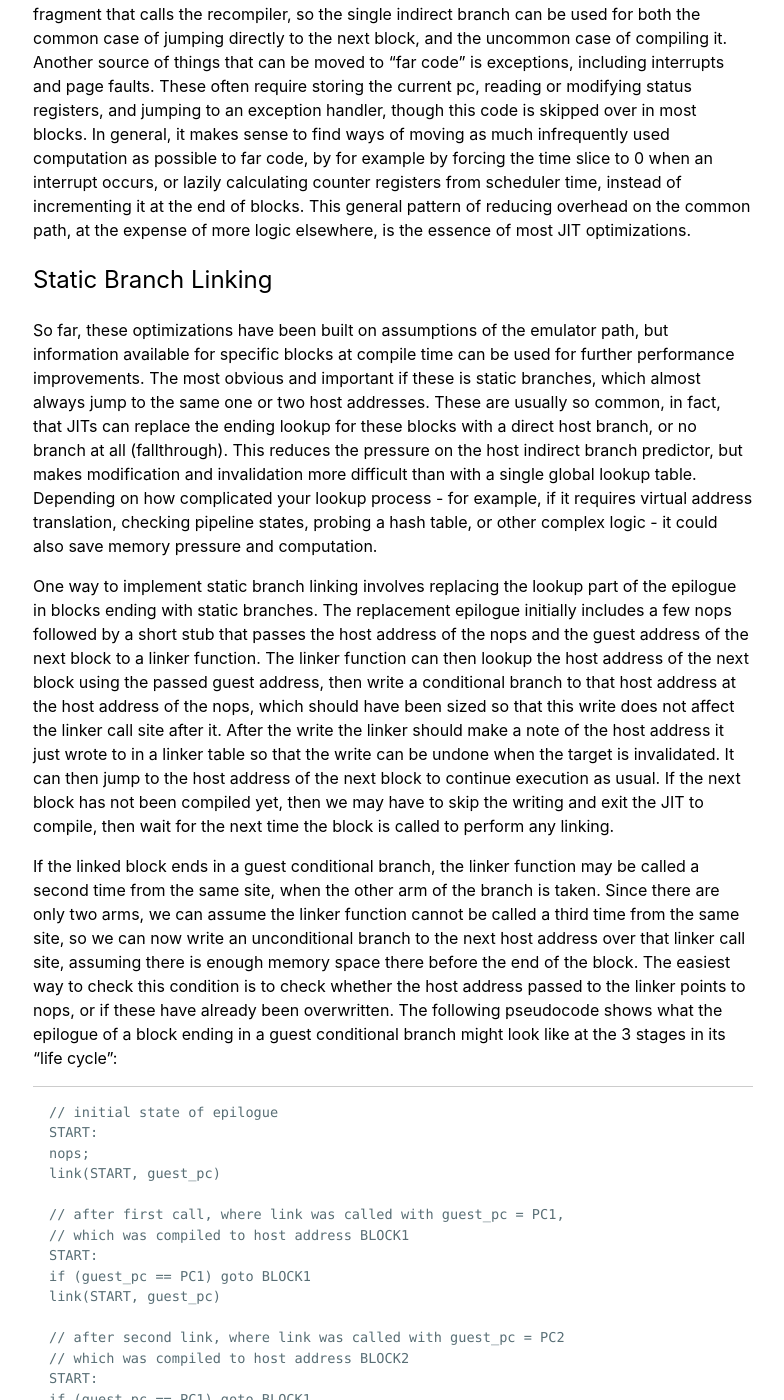
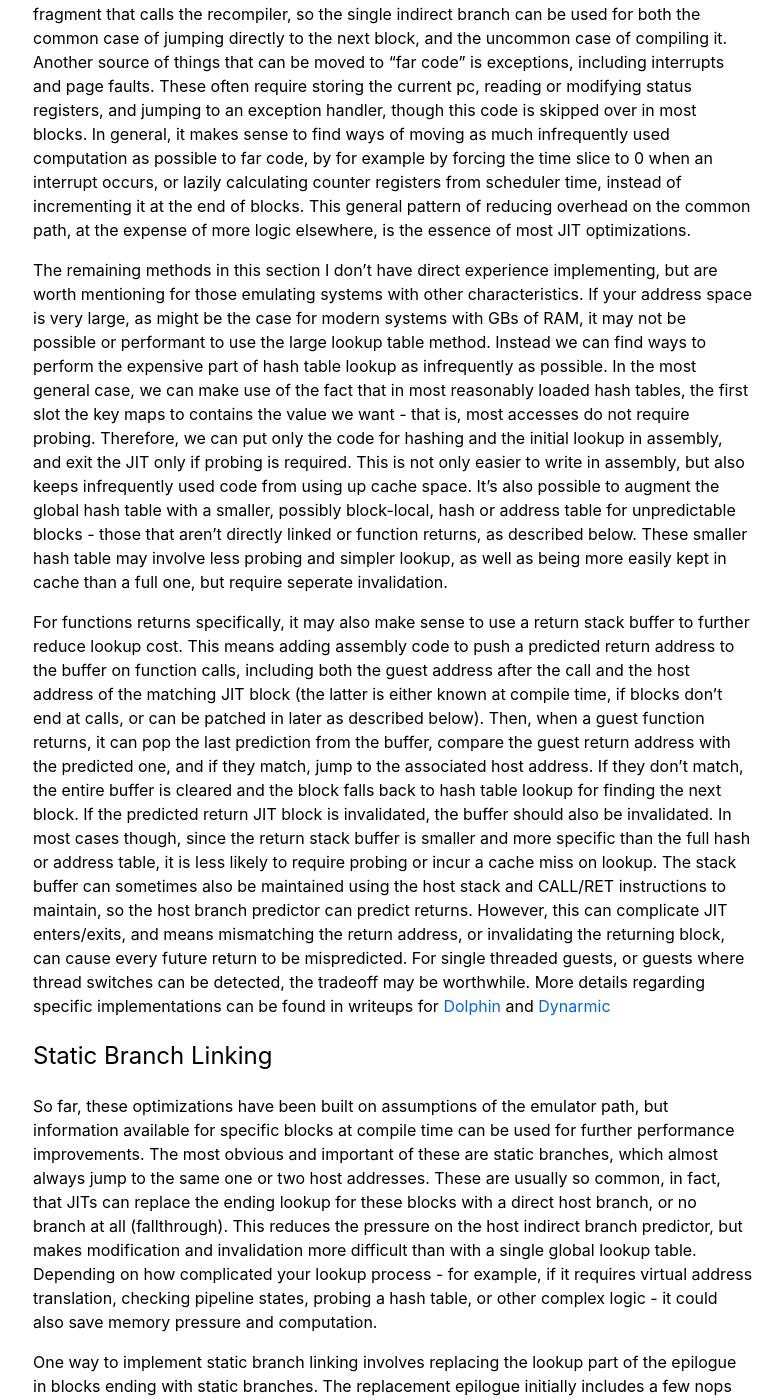
Before and after one commit to emudev-org/emudev.org, a Jekyll site: the page built from _posts/2021-02-01-Dynarec.md, in a window 1280 px wide and 1400 px high, scrolled down 2734 px. Shown: the whole window, without its empty margins (247-1031 px from the left). Built offline with Jekyll 4.4.1, drawn with Linux system fonts in a browser that asks for light colours; some of the changed text lies outside the part shown.

Commit message:
Mention RSBs and in-JIT hash table lookup

```diff
--- a/_posts/2021-02-01-Dynarec.md
+++ b/_posts/2021-02-01-Dynarec.md
@@ -71,9 +71,9 @@ return next_pc
 Our first and most important optimization is to move the most common path
 through this outer loop into assembly. Most of the time, we won't need to handle
 an interrupt or scheduler event, so blocks only need to verify that they do not
-need to exit the JIT, then lookup the address of the translation for next block
-and jump to it - if the exit checks do not pass or the next block has not yet
-been compiled, only then do we have to incur the overhead of saving and
+need to exit the JIT, then lookup the address of the translation for the next
+block and jump to it - if the exit checks do not pass or the next block has not
+yet been compiled, only then do we have to incur the overhead of saving and
 restoring registers. Doing a hash table lookup in assembly can be expensive, not
 to mention difficult to implement, so one way to simplify is to replace it with
 a flat lookup table of pointers, one for each possible guest target address.
@@ -139,11 +139,52 @@ instead of incrementing it at the end of blocks. This general pattern of
 reducing overhead on the common path, at the expense of more logic elsewhere, is
 the essence of most JIT optimizations.
 
+The remaining methods in this section I don't have direct experience
+implementing, but are worth mentioning for those emulating systems with other
+characteristics. If your address space is very large, as might be the case for
+modern systems with GBs of RAM, it may not be possible or performant to use the
+large lookup table method. Instead we can find ways to perform the expensive
+part of hash table lookup as infrequently as possible. In the most general case,
+we can make use of the fact that in most reasonably loaded hash tables, the
+first slot the key maps to contains the value we want - that is, most accesses
+do not require probing. Therefore, we can put only the code for hashing and the
+initial lookup in assembly, and exit the JIT only if probing is required. This
+is not only easier to write in assembly, but also keeps infrequently used code
+from using up cache space. It's also possible to augment the global hash table
+with a smaller, possibly block-local, hash or address table for unpredictable
+blocks - those that aren't directly linked or function returns, as described
+below. These smaller hash table may involve less probing and simpler lookup, as
+well as being more easily kept in cache than a full one, but require seperate
+invalidation.
+
+For functions returns specifically, it may also make sense to use a return stack
+buffer to further reduce lookup cost. This means adding assembly code to push a
+predicted return address to the buffer on function calls, including both the
+guest address after the call and the host address of the matching JIT block (the
+latter is either known at compile time, if blocks don't end at calls, or can be
+patched in later as described below). Then, when a guest function returns, it
+can pop the last prediction from the buffer, compare the guest return address
+with the predicted one, and if they match, jump to the associated host address.
+If they don't match, the entire buffer is cleared and the block falls back to
+hash table lookup for finding the next block. If the predicted return JIT block
+is invalidated, the buffer should also be invalidated. In most cases though,
+since the return stack buffer is smaller and more specific than the full hash or
+address table, it is less likely to require probing or incur a cache miss on
+lookup. The stack buffer can sometimes also be maintained using the host stack
+and CALL/RET instructions to maintain, so the host branch predictor can predict
+returns. However, this can complicate JIT enters/exits, and means mismatching
+the return address, or invalidating the returning block, can cause every future
+return to be mispredicted. For single threaded guests, or guests where thread
+switches can be detected, the tradeoff may be worthwhile.
+More details regarding specific implementations can be found in writeups for
+[Dolphin](https://www.alchemistowl.org/pocorgtfo/pocorgtfo06.pdf#page=11) and
+[Dynarmic](https://github.com/MerryMage/dynarmic/blob/master/docs/ReturnStackBufferOptimization.md)
+
 ## Static Branch Linking
 
 So far, these optimizations have been built on assumptions of the emulator path,
 but information available for specific blocks at compile time can be used for
-further performance improvements. The most obvious and important if these is
+further performance improvements. The most obvious and important of these are
 static branches, which almost always jump to the same one or two host addresses.
 These are usually so common, in fact, that JITs can replace the ending lookup
 for these blocks with a direct host branch, or no branch at all (fallthrough).
```
